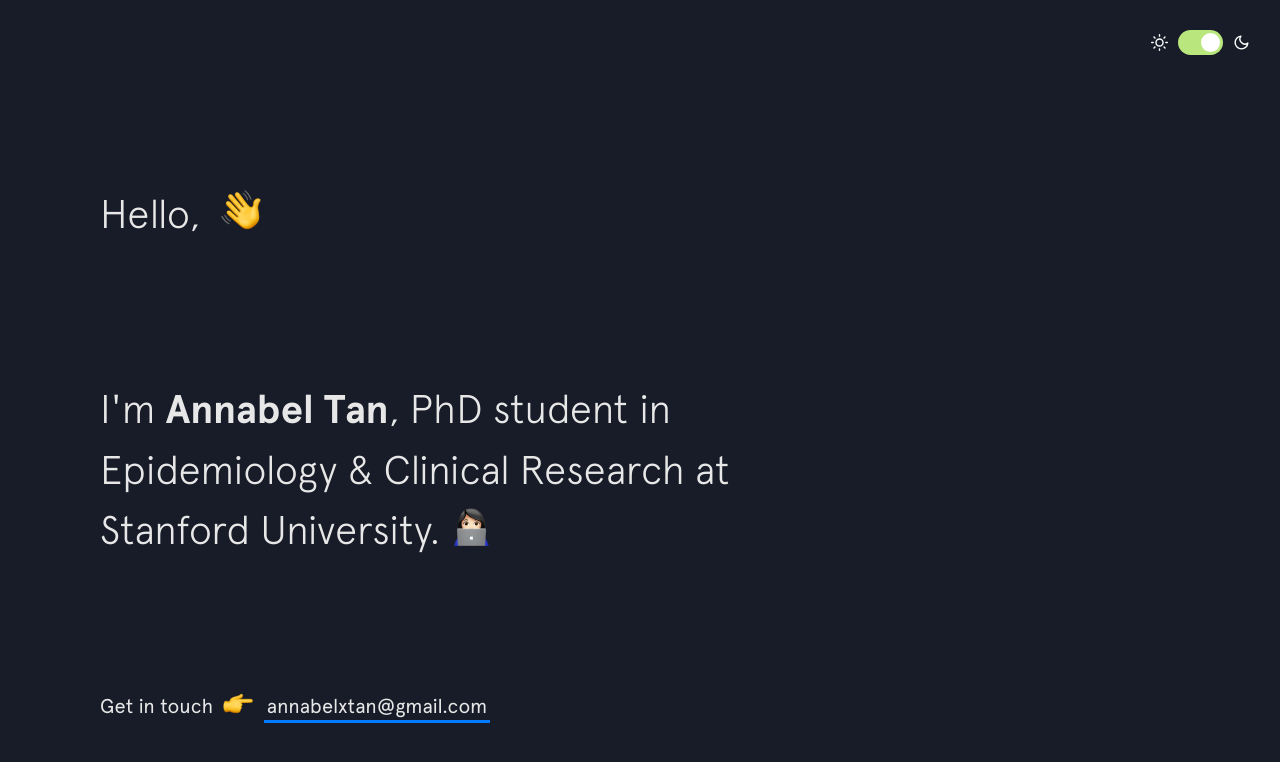
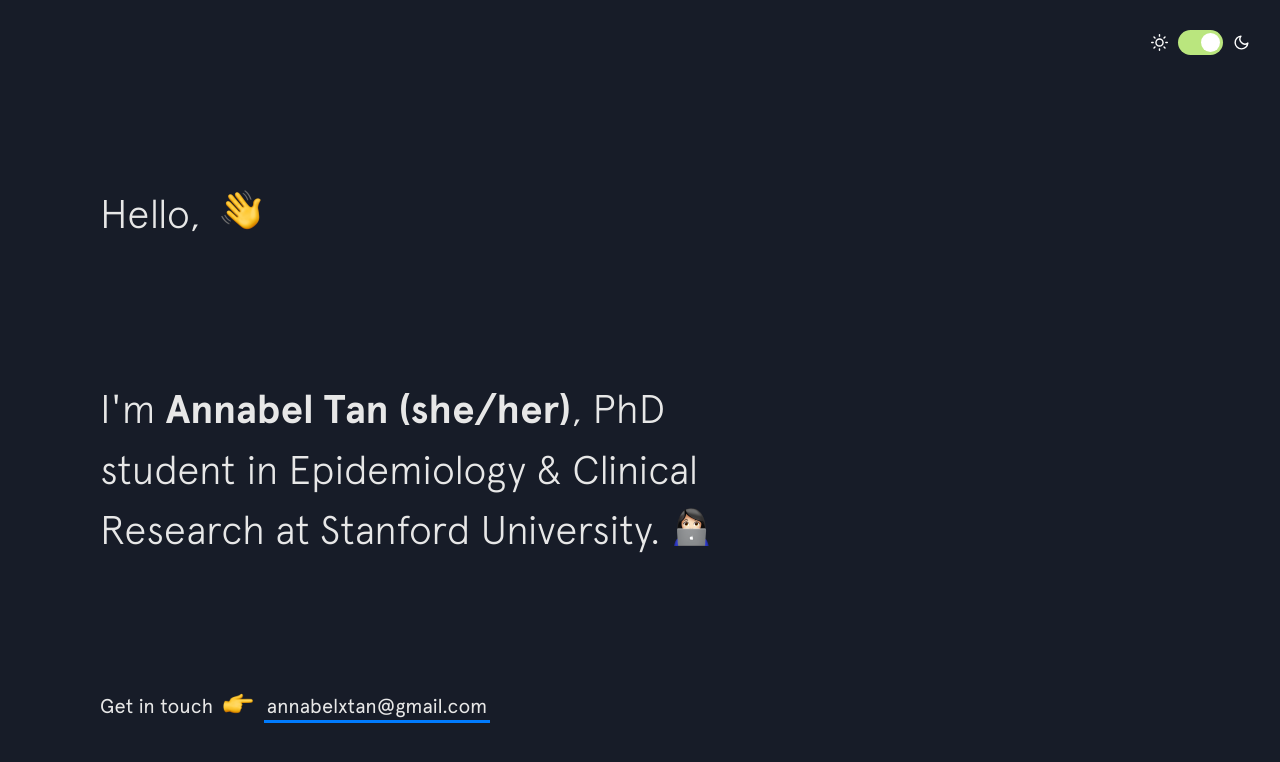
Before and after one commit to annabelxtan/annabelxtan.github.io, a Jekyll site: the page built from index.html, in a window 1280 px wide and 900 px high. Shown: the top 762 px of the window. Built offline with Jekyll 4.4.1, drawn with Linux system fonts in a browser that asks for light colours; nearby versions of some CDN libraries.

Commit message:
Update intro.html

```diff
--- a/_includes/intro.html
+++ b/_includes/intro.html
@@ -4,7 +4,7 @@
   </h1>
 
   <h2 class="intro__tagline">I'm
-    <span class="name">Annabel Tan</span>, PhD student in Epidemiology & Clinical Research at Stanford University.
+    <span class="name">Annabel Tan (she/her)</span>, PhD student in Epidemiology & Clinical Research at Stanford University.
     <span class="emoji technologist"></span>
   </h2>
 
```
